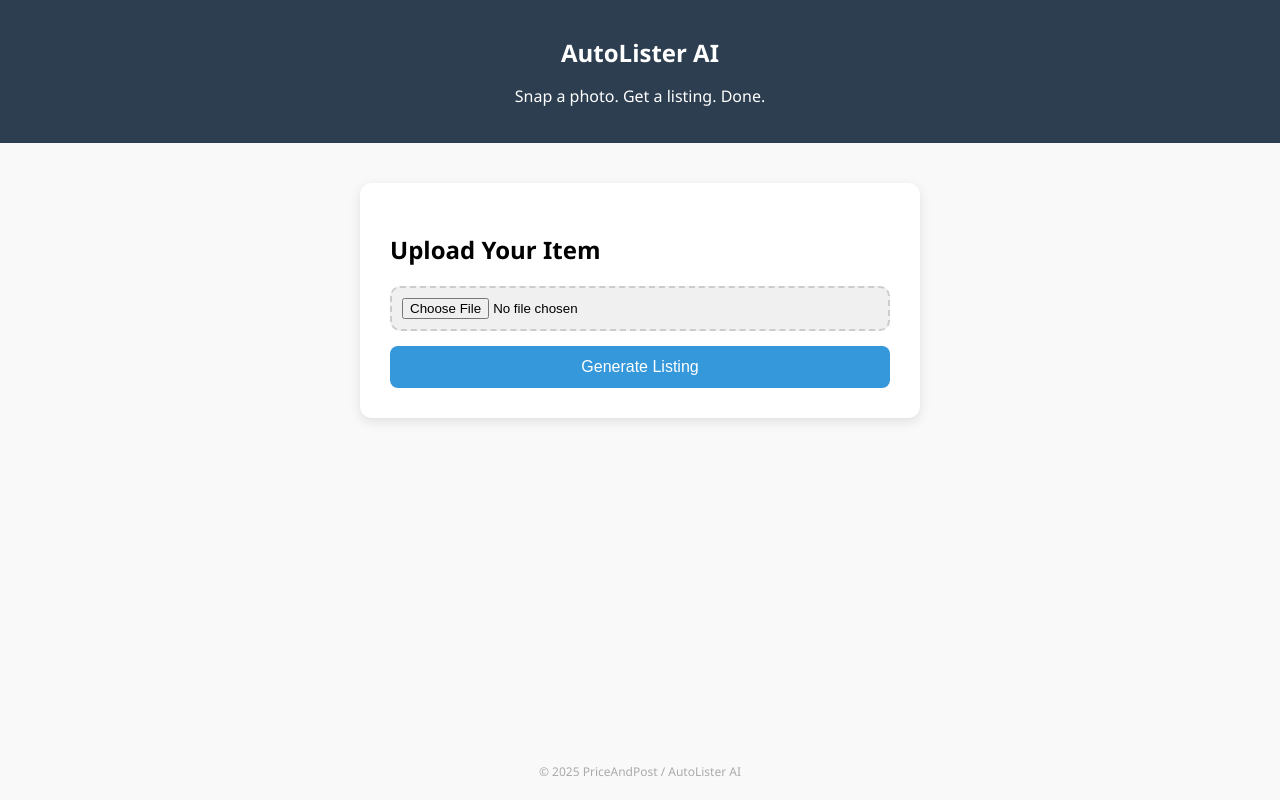
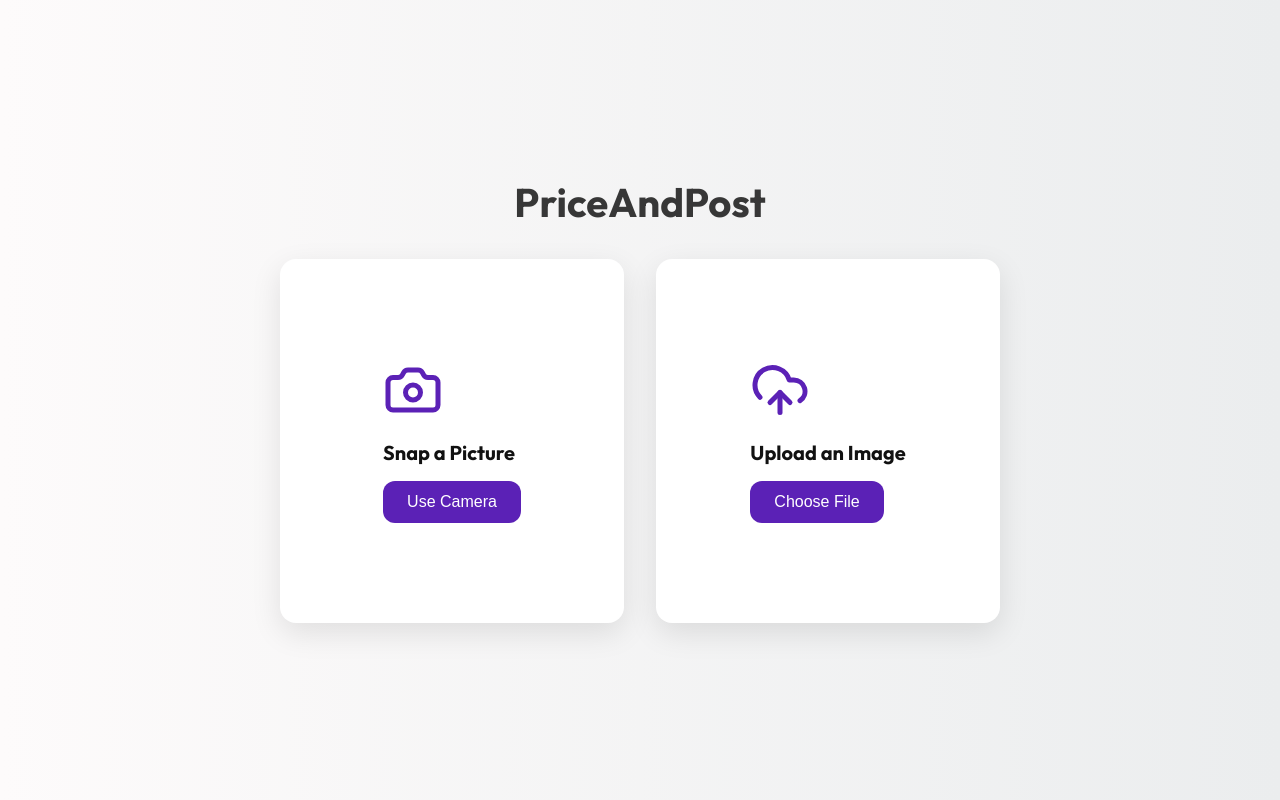
Before and after one commit to CODEREaDer24/autolist, a Flask app: page / in a window 1280 px wide. Run offline with Flask 3, Linux system fonts and the light colour scheme.

Commit message:
Update index.html

```diff
--- a/templates/index.html
+++ b/templates/index.html
@@ -1,96 +1,105 @@
-<!DOCTYPE html>
-<html lang="en">
+<!-- File: index.html --><!DOCTYPE html><html lang="en">
 <head>
-    <meta charset="UTF-8">
-    <title>AutoLister AI - Snap. Price. Post.</title>
-    <meta name="viewport" content="width=device-width, initial-scale=1">
+  <meta charset="UTF-8" />
+  <meta name="viewport" content="width=device-width, initial-scale=1.0" />
+  <title>PriceAndPost</title>
+  <link href="https://fonts.googleapis.com/css2?family=Outfit:wght@500;700&display=swap" rel="stylesheet">
+  <script src="https://unpkg.com/lucide@latest"></script>
   <style>
     body {
-            font-family: 'Segoe UI', sans-serif;
       margin: 0;
-            padding: 0;
-            background: #f9f9f9;
+      font-family: 'Outfit', sans-serif;
+      background: linear-gradient(to right, #fdfbfb, #ebedee);
       display: flex;
       flex-direction: column;
       align-items: center;
-            min-height: 100vh;
+      justify-content: center;
+      height: 100vh;
     }
-
-        header {
-            background-color: #2c3e50;
-            color: white;
-            width: 100%;
-            padding: 20px;
-            text-align: center;
+    .branding {
+      font-size: 2.5rem;
+      font-weight: 700;
+      margin-bottom: 2rem;
+      color: #373737;
     }
-
-        main {
-            margin-top: 40px;
-            width: 90%;
-            max-width: 500px;
+    .container {
+      display: flex;
+      flex-direction: row;
+      gap: 2rem;
+      justify-content: center;
+      align-items: center;
+    }
+    .panel {
       background: white;
-            padding: 30px;
-            border-radius: 12px;
-            box-shadow: 0 4px 12px rgba(0,0,0,0.1);
-        }
-
-        h1 {
-            font-size: 24px;
-            margin-bottom: 10px;
-        }
-
-        form {
+      border-radius: 16px;
+      box-shadow: 0 10px 30px rgba(0,0,0,0.1);
+      padding: 2rem;
+      width: 280px;
+      height: 300px;
       display: flex;
       flex-direction: column;
-            gap: 15px;
-            margin-top: 20px;
+      align-items: center;
+      justify-content: space-around;
+      transition: transform 0.3s ease;
     }
-
+    .panel:hover {
+      transform: scale(1.05);
+    }
+    .lucide-icon {
+      width: 60px;
+      height: 60px;
+      color: #5b21b6;
+    }
+    .label {
+      font-size: 1.25rem;
+      font-weight: 600;
+      margin-top: 1rem;
+      color: #111;
+    }
+    .upload-btn {
+      padding: 0.75rem 1.5rem;
+      background-color: #5b21b6;
+      color: white;
+      border: none;
+      border-radius: 12px;
+      font-size: 1rem;
+      cursor: pointer;
+      margin-top: 1rem;
+      transition: background 0.2s ease;
+    }
+    .upload-btn:hover {
+      background-color: #4c1d95;
+    }
     input[type="file"] {
-            padding: 10px;
-            border: 2px dashed #ccc;
-            border-radius: 10px;
-            background: #f0f0f0;
-        }
-
-        input[type="submit"] {
-            background-color: #3498db;
-            color: white;
-            padding: 12px;
-            border: none;
-            border-radius: 8px;
-            font-size: 16px;
-            cursor: pointer;
-        }
-
-        input[type="submit"]:hover {
-            background-color: #2980b9;
-        }
-
-        footer {
-            margin-top: auto;
-            padding: 20px;
-            font-size: 12px;
-            color: #aaa;
+      display: none;
     }
   </style>
 </head>
 <body>
-    <header>
-        <h1>AutoLister AI</h1>
-        <p>Snap a photo. Get a listing. Done.</p>
-    </header>
+  <div class="branding">PriceAndPost</div>
+  <div class="container">
+    <!-- Snap Panel -->
+    <div class="panel">
+      <form action="/upload" method="post" enctype="multipart/form-data" onsubmit="showLoader()">
+        <input type="file" name="image" accept="image/*" capture="environment" id="snapInput" class="file-input" />
+        <i data-lucide="camera" class="lucide-icon"></i>
+        <div class="label">Snap a Picture</div>
+        <button type="button" class="upload-btn" onclick="document.getElementById('snapInput').click()">Use Camera</button>
+      </form>
+    </div><!-- Upload Panel -->
+<div class="panel">
+  <form action="/upload" method="post" enctype="multipart/form-data" onsubmit="showLoader()">
+    <input type="file" name="image" accept="image/*" id="uploadInput" class="file-input" />
+    <i data-lucide="upload-cloud" class="lucide-icon"></i>
+    <div class="label">Upload an Image</div>
+    <button type="button" class="upload-btn" onclick="document.getElementById('uploadInput').click()">Choose File</button>
+  </form>
+</div>
 
-    <main>
-        <h2>Upload Your Item</h2>
-        <form action="/upload" method="post" enctype="multipart/form-data">
-            <input type="file" name="file" required>
-            <input type="submit" value="Generate Listing">
-        </form>
-    </main>
-
-    <footer>
-        &copy; 2025 PriceAndPost / AutoLister AI
-    </footer>
-</body>
+  </div>  <script>
+    lucide.createIcons();
+    function showLoader() {
+      document.body.innerHTML = '<div style="display:flex;flex-direction:column;align-items:center;justify-content:center;height:100vh;"><div class="loader"></div><p style="margin-top:20px;font-size:1.2rem;color:#333;">Analyzing your photo...</p></div>';
+    }
+  </script></body>
 </html>
```
Lines whose indentation alone changed are shown as unchanged.
